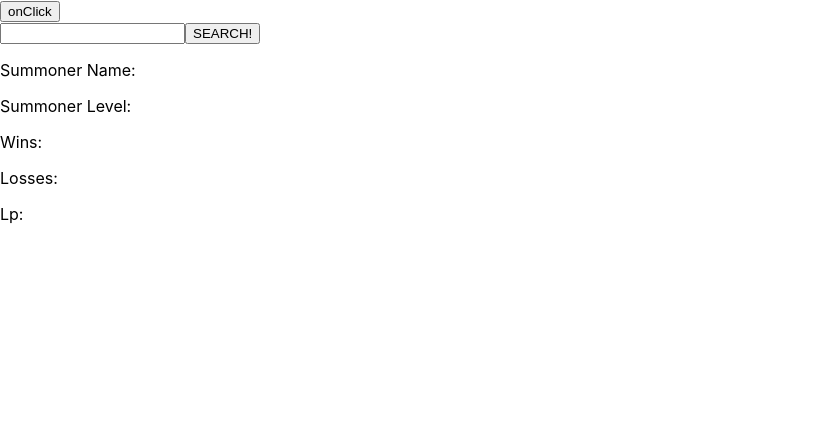
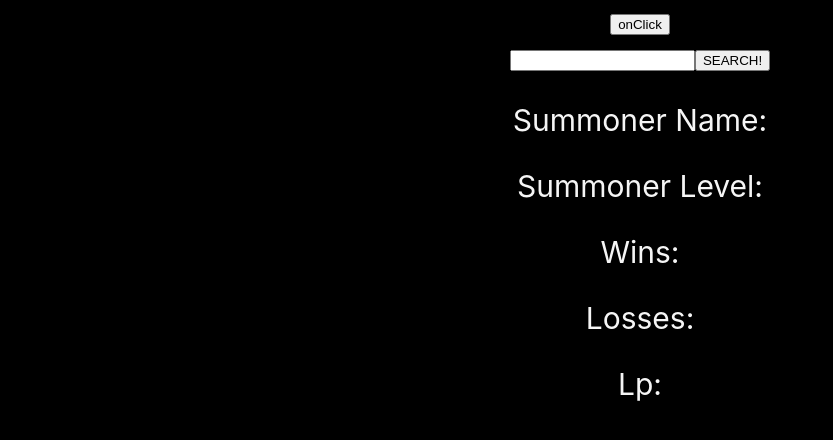
Before and after one commit to StevenLy369/LoL-Stat-Puller, a React (Create React App) app: page / in a window 1280 px wide. Shown: the top 440 px of the page, without its empty margins (0-833 px from the left). Built offline with nearby package versions, Linux system fonts and the light colour scheme.

Commit message:
going to add match history function

```diff
--- a/src/App.css
+++ b/src/App.css
@@ -1,38 +1,14 @@
-.App {
-  text-align: center;
+
+.profile-img{
+  border-radius: 300px;
+
 }
 
-.App-logo {
-  height: 40vmin;
-  pointer-events: none;
+body{
+  text-align: center;
+  align-content: center;
+  background: black;
+  color: whitesmoke;
+  font-size: 30px;
+
 }
-
-@media (prefers-reduced-motion: no-preference) {
-  .App-logo {
-    animation: App-logo-spin infinite 20s linear;
-  }
-}
-
-.App-header {
-  background-color: #282c34;
-  min-height: 100vh;
-  display: flex;
-  flex-direction: column;
-  align-items: center;
-  justify-content: center;
-  font-size: calc(10px + 2vmin);
-  color: white;
-}
-
-.App-link {
-  color: #61dafb;
-}
-
-@keyframes App-logo-spin {
-  from {
-    transform: rotate(0deg);
-  }
-  to {
-    transform: rotate(360deg);
-  }
-}
--- a/src/component/SummonerInfo.js
+++ b/src/component/SummonerInfo.js
@@ -20,7 +20,7 @@ function SummonerInfo(props) {
 
     return (
         <React.Fragment>
-            <p>Summoner Name: {SummonerDTO.name}</p>
+            <p>Summoner Name: {SummonerDTO.name}</p>  {SummonerDTO.profileIconId ? <img className="profile-img" src={`http://ddragon.bangingheads.net/cdn/10.19.1/img/profileicon/${SummonerDTO.profileIconId}.png`} alt="profile-icon"></img> : null}
             <p>Summoner Level: {SummonerDTO.summonerLevel}</p>
             <p>{AccountInfo[0] ? AccountInfo[0].tier : null} {AccountInfo[0] ? AccountInfo[0].rank : null}</p>
             <p>{AccountInfo[0] && AccountInfo[0].tier ==="PLATINUM" ? <img src= {`https://raw.communitydragon.org/latest/plugins/rcp-be-lol-game-data/global/default/content/src/leagueclient/rankedcrests/05_platinum/images/platinum_baseface_matte.png`} alt="rank metal"/> : null}</p>
@@ -34,7 +34,7 @@ function SummonerInfo(props) {
             <p>Lp: {AccountInfo[0] ? AccountInfo[0].leaguePoints : null}</p>
 
 
-            {SummonerDTO.profileIconId ? <img src={`http://ddragon.bangingheads.net/cdn/10.19.1/img/profileicon/${SummonerDTO.profileIconId}.png`} alt="profile-icon"></img> : null}
+
         </React.Fragment>
     )
 }
```
Also changed, not shown: src/component/FrontPageControl.js (+1 -12 lines).
